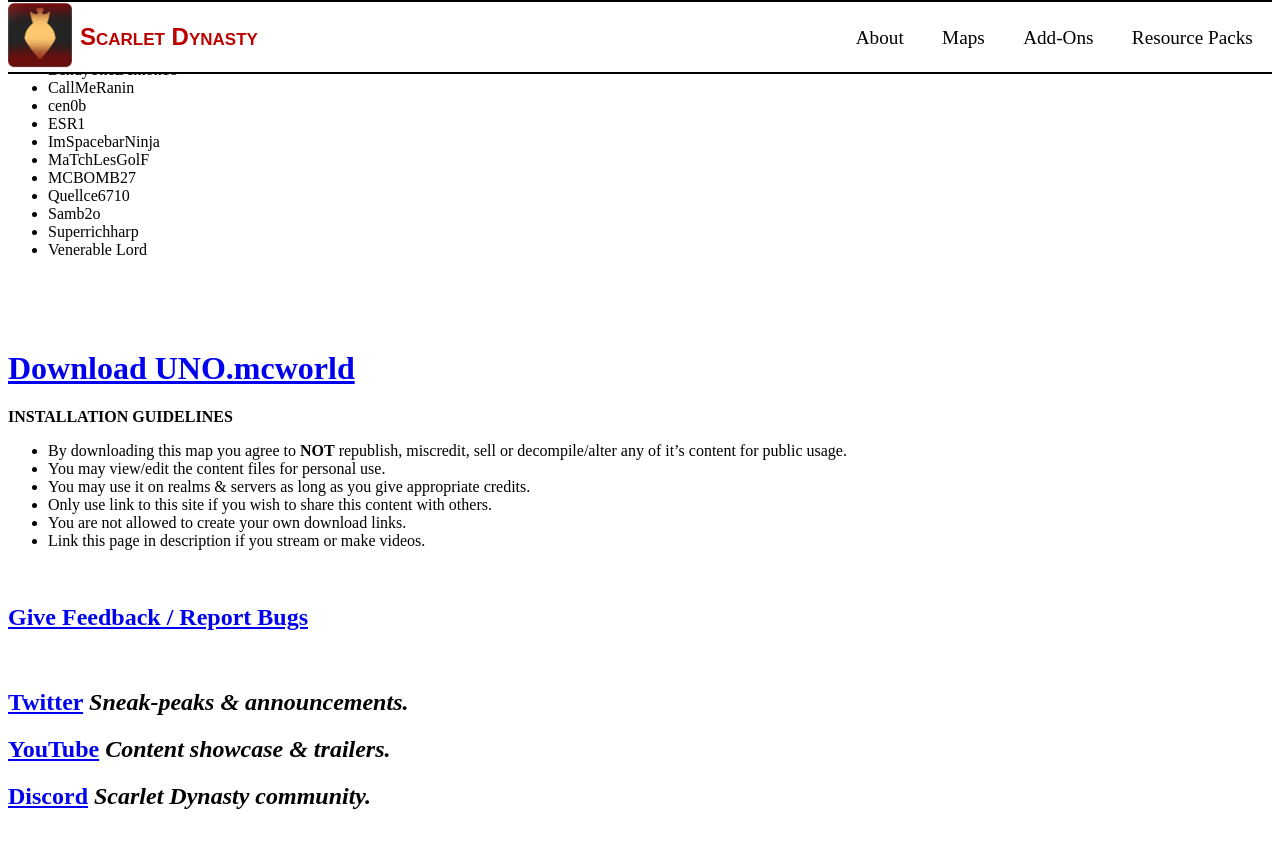
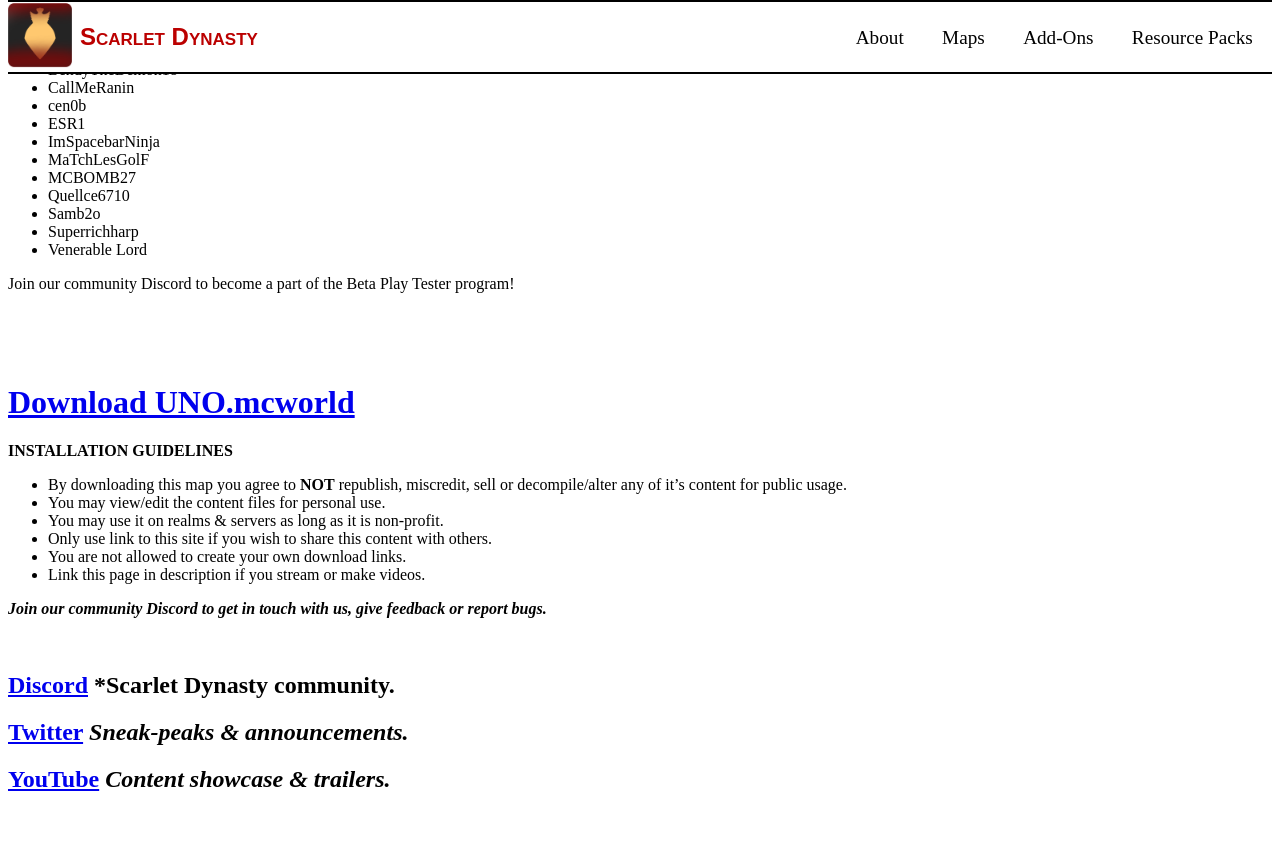
Before and after one commit to Scarlet-Dynasty/scarlet-dynasty.github.io, a Jekyll site: the page built from maps/uno.md, in a window 1280 px wide and 900 px high, scrolled down 6675 px. Shown: the top 848 px of the window. Built offline with Jekyll 4.4.1, drawn with Linux system fonts in a browser that asks for light colours.

Commit message:
Update uno.md

```diff
--- a/maps/uno.md
+++ b/maps/uno.md
@@ -190,6 +190,8 @@ Thanks to all the players who volunteered to to join the Beta version of our map
 - Superrichharp
 - Venerable Lord
 
+Join our community Discord to become a part of the Beta Play Tester program!
+
 <br>
 <br>
 <br>
@@ -199,20 +201,18 @@ Thanks to all the players who volunteered to to join the Beta version of our map
 **INSTALLATION GUIDELINES**
 - By downloading this map you agree to **NOT** republish, miscredit, sell or decompile/alter any of it's content for public usage.
 - You may view/edit the content files for personal use.
-- You may use it on realms & servers as long as you give appropriate credits.
+- You may use it on realms & servers as long as it is non-profit.
 - Only use link to this site if you wish to share this content with others.
 - You are not allowed to create your own download links.
 - Link this page in description if you stream or make videos.
 
-<br>
-
-## [Give Feedback / Report Bugs](https://discord.gg/SaQbuBUuuw)
+***Join our community Discord to get in touch with us, give feedback or report bugs.***
 
 <br>
 
+## [Discord](https://discord.gg/SaQbuBUuuw) *Scarlet Dynasty community.
 ## **[Twitter](https://twitter.com/ScarletDynasty)** *Sneak-peaks & announcements.*
 ## **[YouTube](https://www.youtube.com/channel/UCFZVpNDfKGdoArxYMBle4Hw)** *Content showcase & trailers.*
-## **[Discord](https://discord.gg/SaQbuBUuuw)** *Scarlet Dynasty community.*
 
 <br>
 <br>
```
